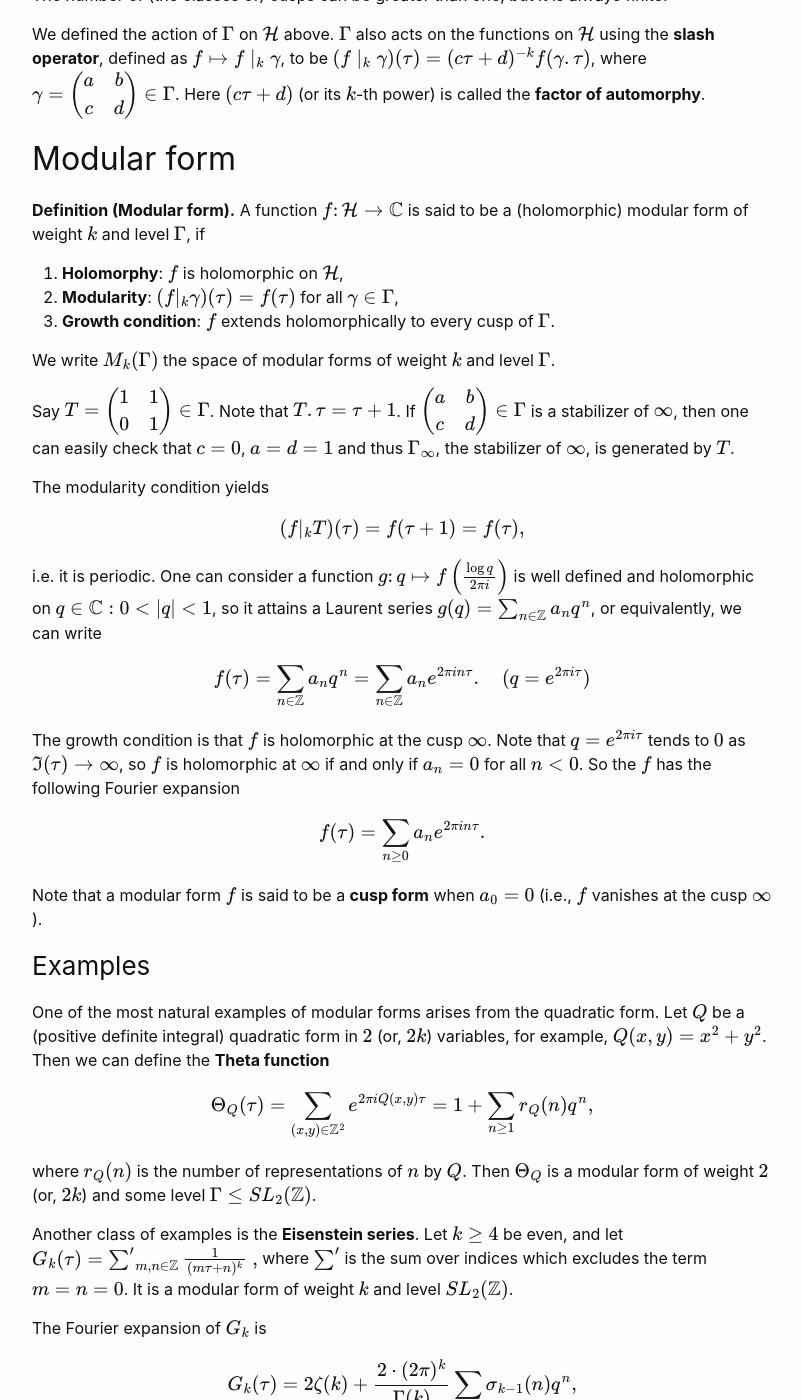
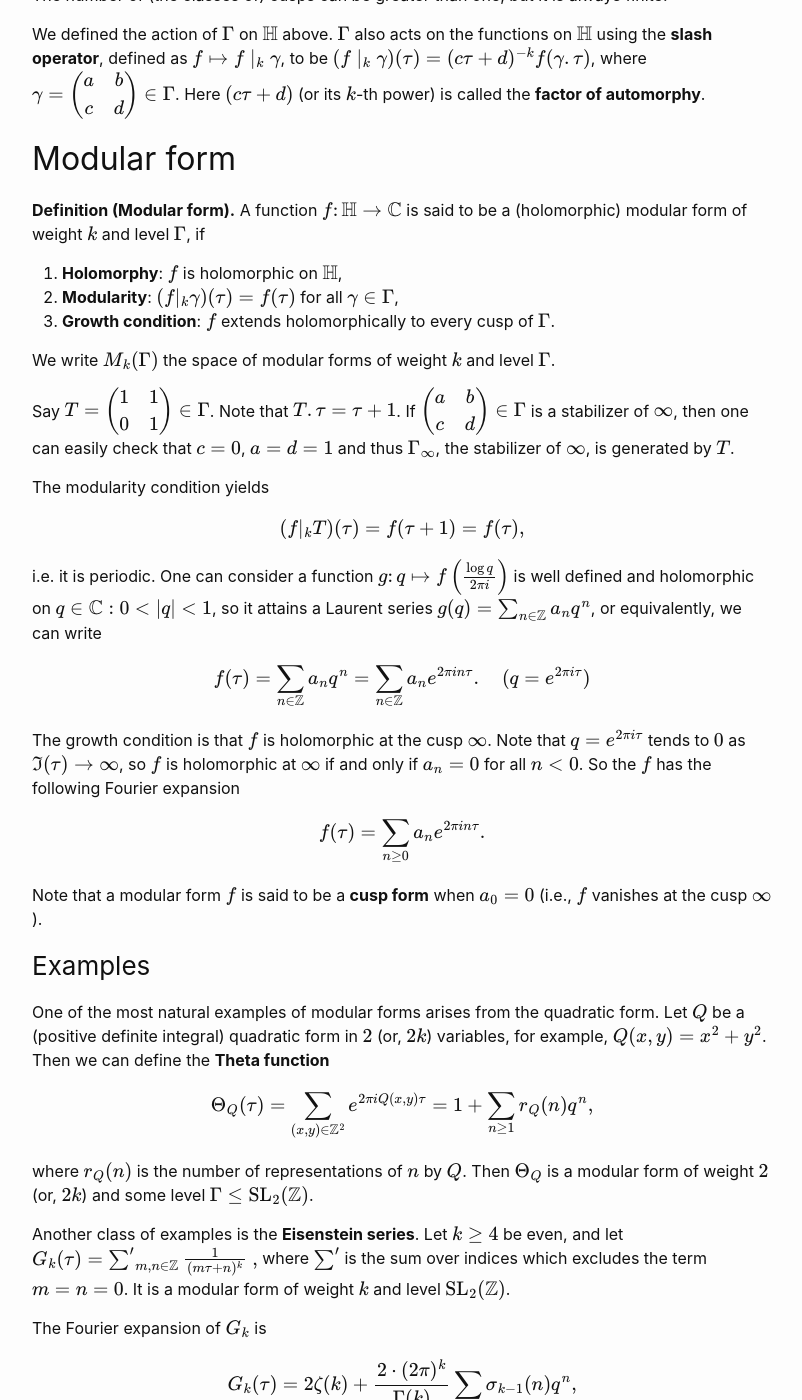
Before and after one commit to hojin-kim/blog, a Jekyll site: the page built from _posts/2023-10-25-toward-automorphic-representation-1.md, in a window 1280 px wide and 1400 px high, scrolled down 843 px. Shown: the whole window, without its empty margins (238-1040 px from the left). Built offline with Jekyll 4.4.1, drawn with Linux system fonts in a browser that asks for light colours; comment, search, counter and statistics services are not loaded; some of the changed text lies outside the part shown.

Commit message:
MathJax Macro setting, the post on TeX update

```diff
--- a/_posts/2023-10-25-toward-automorphic-representation-1.md
+++ b/_posts/2023-10-25-toward-automorphic-representation-1.md
@@ -12,23 +12,23 @@ I had a very vague understanding of 'automorphic forms', and I was (well, and st
 The only idea I had was that automorphic forms are a vast generalization of modular forms, so that's where I started.
 
 ## Preliminaries
-Let $$\mathcal{H} = \{\tau \in \mathbb{C} : \Im(\tau) > 0\}$$ be the upper half plane with action of $SL_2(\mathbb{R})$ by fractional linear transformation $$\begin{pmatrix} a & b \\ c & d \end{pmatrix}.\tau = \dfrac{a\tau+b}{c\tau+d}$$.
+Let $$\HH = \{\tau \in \CC : \Im(\tau) > 0\}$$ be the upper half plane with action of $\SL_2(\RR)$ by fractional linear transformation $$\begin{pmatrix} a & b \\ c & d \end{pmatrix}.\tau = \dfrac{a\tau+b}{c\tau+d}$$.
 
-Let $\Gamma \subset SL_2(\mathbb{Z})$ be a subgroup of finite index. (These groups are called **congruence subgroups**.)
+Let $\Gamma \subset \SL_2(\ZZ)$ be a subgroup of finite index. (These groups are called **congruence subgroups**.)
 
-We can extend the action of $\Gamma$ to $\mathcal{H} \cup \mathbb{Q} \cup \{\infty\}$ with $$\begin{pmatrix} a & b \\ c & d \end{pmatrix}.\infty = a/c$$.
+We can extend the action of $\Gamma$ to $\HH \cup \QQ \cup \{\infty\}$ with $$\begin{pmatrix} a & b \\ c & d \end{pmatrix}.\infty = a/c$$.
 
-The **cusps** of $\Gamma$ are the orbits of $\Gamma$ on $\mathbb{Q}\cup \{\infty\}$.
+The **cusps** of $\Gamma$ are the orbits of $\Gamma$ on $\QQ\cup \{\infty\}$.
 
-For example, let $$\frac{p}{q} \in \mathbb{Q}$$ (the minimal representation), then there exists $a, b$ with $ap-bq =1$, and $$\begin{pmatrix}p & b \\ q & a\end{pmatrix}.\infty = p/q$$; that is, $PSL_2(\mathbb{Z})$ has one cusp at $\infty$ (as a equivalence class of $\mathbb{Q}\cup \{\infty\}$). The number of (the classes of) cusps can be greater than one, but it is always finite.
+For example, let $$\frac{p}{q} \in \QQ$$ (the minimal representation), then there exists $a, b$ with $ap-bq =1$, and $$\begin{pmatrix}p & b \\ q & a\end{pmatrix}.\infty = p/q$$; that is, $\PSL_2(\ZZ)$ has one cusp at $\infty$ (as a equivalence class of $\QQ\cup \\{\infty\\}$). The number of (the classes of) cusps can be greater than one, but it is always finite.
 
-We defined the action of $\Gamma$ on $\mathcal{H}$ above. $\Gamma$ also acts on the functions on $\mathcal{H}$ using the **slash operator**, defined as $$f\mapsto f\mid_k\gamma$$, to be $$(f\mid_k \gamma)(\tau) = (c\tau+d)^{-k}f(\gamma.\tau)$$, where $$\gamma = \begin{pmatrix} a & b \\ c & d \end{pmatrix} \in \Gamma$$. Here $(c\tau+d)$ (or its $k$-th power) is called the **factor of automorphy**.
+We defined the action of $\Gamma$ on $\HH$ above. $\Gamma$ also acts on the functions on $\HH$ using the **slash operator**, defined as $$f\mapsto f\mid_k\gamma$$, to be $$(f\mid_k \gamma)(\tau) = (c\tau+d)^{-k}f(\gamma.\tau)$$, where $$\gamma = \begin{pmatrix} a & b \\ c & d \end{pmatrix} \in \Gamma$$. Here $(c\tau+d)$ (or its $$k$$-th power) is called the **factor of automorphy**.
 
 ## Modular form
 **Definition (Modular form).**
-A function $f\colon \mathcal{H}\to \mathbb{C}$ is said to be a (holomorphic) modular form of weight $k$ and level $\Gamma$, if
+A function $f\colon \HH\to \CC$ is said to be a (holomorphic) modular form of weight $k$ and level $\Gamma$, if
 1. **Holomorphy**:
-    $f$ is holomorphic on $\mathcal{H}$,
+    $f$ is holomorphic on $\HH$,
 2. **Modularity**:
     $$(f|_k\gamma)(\tau) = f(\tau)$$ for all $$\gamma \in \Gamma$$,
 3. **Growth condition**:
@@ -42,9 +42,9 @@ The modularity condition yields
 
 $$(f|_k T)(\tau) = f(\tau+1) = f(\tau),$$
 
-i.e. it is periodic. One can consider a function $g\colon q\mapsto f\left(\frac{\log q}{2\pi i}\right)$ is well defined and holomorphic on $\{q \in \mathbb{C} : 0<\|q\|<1\}$, so it attains a Laurent series $g(q) = \sum_{n \in \mathbb Z}a_n q^n$, or equivalently, we can write
+i.e. it is periodic. One can consider a function $g\colon q\mapsto f\left(\frac{\log q}{2\pi i}\right)$ is well defined and holomorphic on $\{q \in \CC : 0<\|q\|<1\}$, so it attains a Laurent series $g(q) = \sum_{n \in \ZZ}a_n q^n$, or equivalently, we can write
 
-$$f(\tau) = \sum_{n\in \mathbb{Z}} a_n q^n = \sum_{n\in \mathbb{Z}} a_n e^{2\pi i n \tau}.\quad (q = e^{2\pi i \tau})$$
+$$f(\tau) = \sum_{n\in \ZZ} a_n q^n = \sum_{n\in \ZZ} a_n e^{2\pi i n \tau}.\quad (q = e^{2\pi i \tau})$$
 
 The growth condition is that $f$ is holomorphic at the cusp $\infty$. Note that $q=e^{2\pi i \tau}$ tends to $0$ as $\Im(\tau) \to \infty$, so $f$ is holomorphic at $\infty$ if and only if $a_n = 0$ for all $n<0$. So the $f$ has the following Fourier expansion
 
@@ -55,11 +55,11 @@ Note that a modular form $f$ is said to be a **cusp form** when $a_0=0$ (i.e., $
 ### Examples
 One of the most natural examples of modular forms arises from the quadratic form. Let $Q$ be a (positive definite integral) quadratic form in $2$ (or, $2k$) variables, for example, $Q(x,y) = x^2+y^2$. Then we can define the **Theta function**
 
-$$\Theta_Q(\tau) = \sum_{(x,y)\in \mathbb{Z}^2} e^{2\pi i Q(x,y)\tau} = 1 +\sum_{n\ge1} r_Q(n) q^n,$$
+$$\Theta_Q(\tau) = \sum_{(x,y)\in \ZZ^2} e^{2\pi i Q(x,y)\tau} = 1 +\sum_{n\ge1} r_Q(n) q^n,$$
 
-where $r_Q(n)$ is the number of representations of $n$ by $Q$. Then $\Theta_Q$ is a modular form of weight $2$ (or, $2k$) and some level $\Gamma \leq SL_2(\mathbb{Z})$.
+where $r_Q(n)$ is the number of representations of $n$ by $Q$. Then $\Theta_Q$ is a modular form of weight $2$ (or, $2k$) and some level $\Gamma \leq \SL_2(\ZZ)$.
 
-Another class of examples is the **Eisenstein series**. Let $k\ge4$ be even, and let $$G_k(\tau) = \sideset{}{'}\sum_{m,n\in \mathbb{Z}}\frac{1}{(m\tau+n)^k}\ ,$$ where $\sum'$ is the sum over indices which excludes the term $m=n=0$. It is a modular form of weight $k$ and level $SL_2(\mathbb{Z})$.
+Another class of examples is the **Eisenstein series**. Let $k\ge4$ be even, and let $$G_k(\tau) = \sideset{}{'}\sum_{m,n\in \ZZ}\frac{1}{(m\tau+n)^k}\ ,$$ where $\sum'$ is the sum over indices which excludes the term $m=n=0$. It is a modular form of weight $k$ and level $\SL_2(\ZZ)$.
 
 The Fourier expansion of $G_k$ is
 
@@ -67,13 +67,13 @@ $$G_k(\tau) = 2\zeta(k) + \frac{2\cdot(2\pi)^k}{\Gamma(k)}\sum_{n\ge1}\sigma_{k-
 
 where $\sigma_{r}(n) = \sum_{d\mid n}d^{r}$ is the divisor function. The normalized Eisenstein series $E_k(\tau)$ is defined to have the constant term $1$; i.e. $E_k(\tau) = \dfrac{G_k(\tau)}{2 \zeta(k)}$.
 
-Note that, if $f$ and $g$ are a modular form of weight $k$ and level $\Gamma$, then $f+g$ and $f^n$ is a modular form of weight $k$ and $nk$ respectively (and level $\Gamma$). One can construct a first cusp form from the Eisenstein series; $E_4^3 - E_6^2$, with vanishing constant in its Fourier expansion, is a cusp form of weight $12$ and level $SL_2(\mathbb{Z})$. We normalize this function to define the **Discriminant function**,
+Note that, if $f$ and $g$ are a modular form of weight $k$ and level $\Gamma$, then $f+g$ and $f^n$ is a modular form of weight $k$ and $nk$ respectively (and level $\Gamma$). One can construct a first cusp form from the Eisenstein series; $E_4^3 - E_6^2$, with vanishing constant in its Fourier expansion, is a cusp form of weight $12$ and level $\\SL_2(\ZZ)$. We normalize this function to define the **Discriminant function**,
 
 $$\Delta(\tau) = \frac{1}{1728}\left(E_4^3 - E_6^2\right) = q\prod_{n\ge1}(1-q^n)^{24}.$$
 
 (Some authors defines it as $(2\pi)^{12}q\prod_{n\ge1}(1-q^n)^{24}$.)
 
-$\Delta(\tau)$ is the unique cusp form of weight $12$ and level $SL_2(\mathbb{Z})$ (up to scalar multiple).
+$\Delta(\tau)$ is the unique cusp form of weight $12$ and level $\\SL_2(\ZZ)$ (up to scalar multiple).
 
 ---
 References:
```
Also changed, not shown: _includes/footer.html (+13 -2 lines), _posts/2022-01-17-tex-enabling.md (+23 -0 lines), _posts/2023-10-27-toward-automorphic-representation-2.md (+5 -5 lines).
